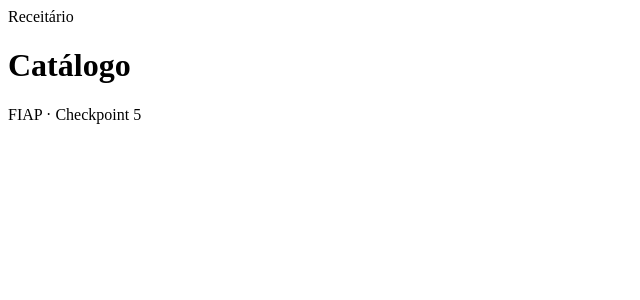
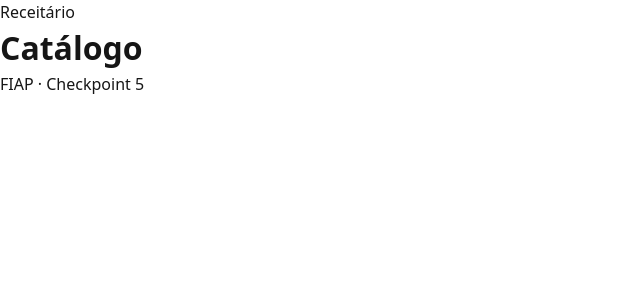
Before and after one commit to FabioCAlmeida/Receitario, a React (Vite) app: page / in a window 1280 px wide. Shown: the top 300 px of the page, without its empty margins (0-640 px from the left). Built offline with nearby package versions, Linux system fonts and the light colour scheme; no server answers.

Commit message:
style: adiciona variáveis e estilos globais

```diff
--- a/src/index.css
+++ b/src/index.css
@@ -0,0 +1,166 @@
+:root {
+  --color-ink: #161616;
+  --color-muted: #6b6b6b;
+  --color-bg: #ffffff;
+  --color-surface: #f4f3f0;
+  --color-surface-soft: #faf9f7;
+  --color-skeleton: #f1f0ec;
+  --color-border: #eceae6;
+  --color-border-strong: #e2e0db;
+  --color-accent: #123499;
+  --color-navy: #0a2472;
+  --color-on-dark-muted: #b8b8b8;
+  --color-accent-on-dark: #8fa6f0;
+
+  --font-sans: 'Poppins', system-ui, -apple-system, 'Segoe UI', sans-serif;
+
+  --radius-sm: 12px;
+  --radius-md: 16px;
+  --radius-lg: 24px;
+  --radius-pill: 999px;
+
+  --page-max: 1200px;
+  --gutter: clamp(16px, 2.5vw, 28px);
+
+  --ease: cubic-bezier(0.2, 0.7, 0.2, 1);
+
+  color: var(--color-ink);
+  background: var(--color-bg);
+  font-family: var(--font-sans);
+  line-height: 1.5;
+  -webkit-font-smoothing: antialiased;
+  -moz-osx-font-smoothing: grayscale;
+}
+
+*,
+*::before,
+*::after {
+  box-sizing: border-box;
+}
+
+body {
+  margin: 0;
+  min-width: 320px;
+  background: var(--color-bg);
+}
+
+h1,
+h2,
+h3,
+p,
+ul,
+ol,
+dl,
+dd {
+  margin: 0;
+}
+
+ul,
+ol {
+  padding: 0;
+  list-style: none;
+}
+
+img {
+  display: block;
+  max-width: 100%;
+}
+
+button,
+input {
+  font: inherit;
+  color: inherit;
+}
+
+a {
+  color: inherit;
+}
+
+:focus-visible {
+  outline: 3px solid var(--color-accent);
+  outline-offset: 3px;
+}
+
+.container {
+  width: 100%;
+  max-width: var(--page-max);
+  margin: 0 auto;
+  padding-inline: var(--gutter);
+}
+
+.eyebrow {
+  font-size: 12px;
+  font-weight: 500;
+  letter-spacing: 0.2em;
+  text-transform: uppercase;
+  color: var(--color-accent);
+}
+
+.label {
+  font-size: 12px;
+  font-weight: 500;
+  letter-spacing: 0.14em;
+  text-transform: uppercase;
+  color: var(--color-muted);
+}
+
+.btn {
+  display: inline-flex;
+  align-items: center;
+  justify-content: center;
+  gap: 10px;
+  height: 48px;
+  padding: 0 28px;
+  border: 0;
+  border-radius: var(--radius-pill);
+  background: var(--color-ink);
+  color: #ffffff;
+  font-size: 15px;
+  font-weight: 500;
+  text-decoration: none;
+  cursor: pointer;
+  transition:
+    background-color 180ms ease,
+    transform 180ms ease;
+}
+
+.btn:hover {
+  background: var(--color-navy);
+}
+
+.btn:active {
+  transform: translateY(1px);
+}
+
+.skeleton {
+  background: var(--color-skeleton);
+  border-radius: var(--radius-pill);
+  animation: pulse 1.4s ease-in-out infinite;
+}
+
+@keyframes pulse {
+  50% {
+    opacity: 0.55;
+  }
+}
+
+.visually-hidden {
+  position: absolute;
+  width: 1px;
+  height: 1px;
+  padding: 0;
+  margin: -1px;
+  overflow: hidden;
+  clip: rect(0, 0, 0, 0);
+  white-space: nowrap;
+  border: 0;
+}
+
+@media (prefers-reduced-motion: reduce) {
+  *,
+  *::before,
+  *::after {
+    animation: none !important;
+    transition: none !important;
+  }
+}
```
